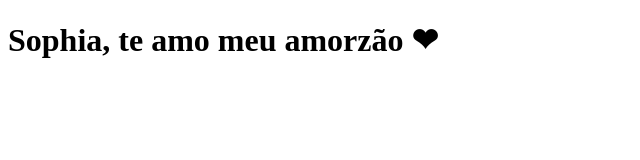
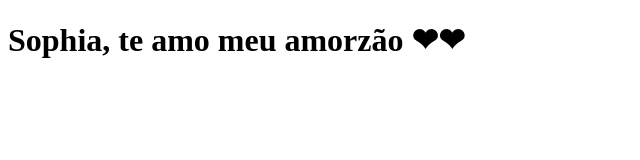
Before and after one commit to filipesilva9225/Dev_in_cloud, a Next.js app: page / in a window 1280 px wide. Shown: the top 160 px of the page, without its empty margins (0-640 px from the left). Built offline with nearby package versions, Linux system fonts and the light colour scheme.

Commit message:
mensagem alterada

```diff
--- a/pages/index.js
+++ b/pages/index.js
@@ -1,5 +1,5 @@
 function Home(){
-    return <h1>Sophia, te amo meu amorzão ❤</h1>
+    return <h1>Sophia, te amo meu amorzão ❤❤</h1>
 }
 
 export default Home;
```
